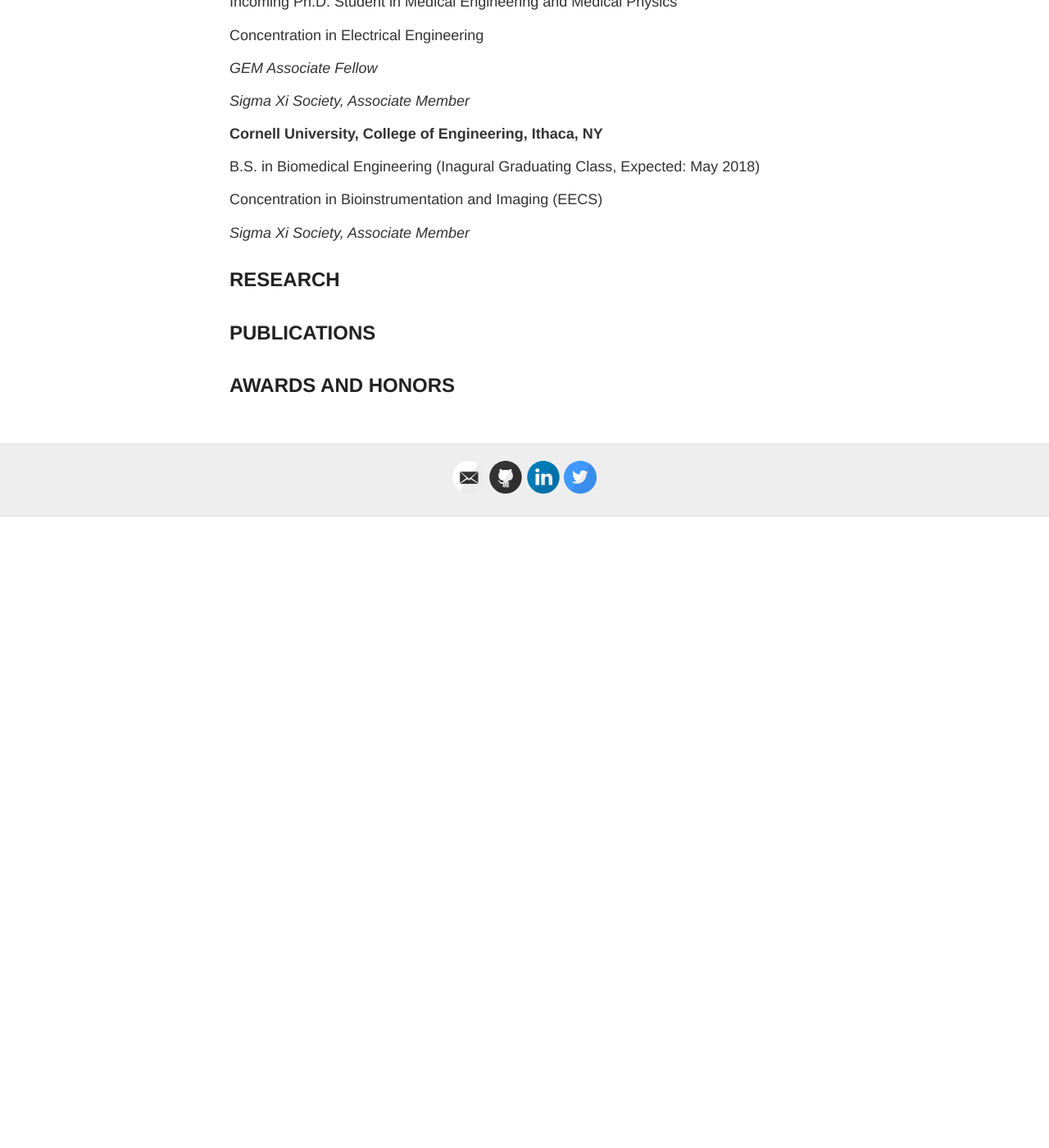
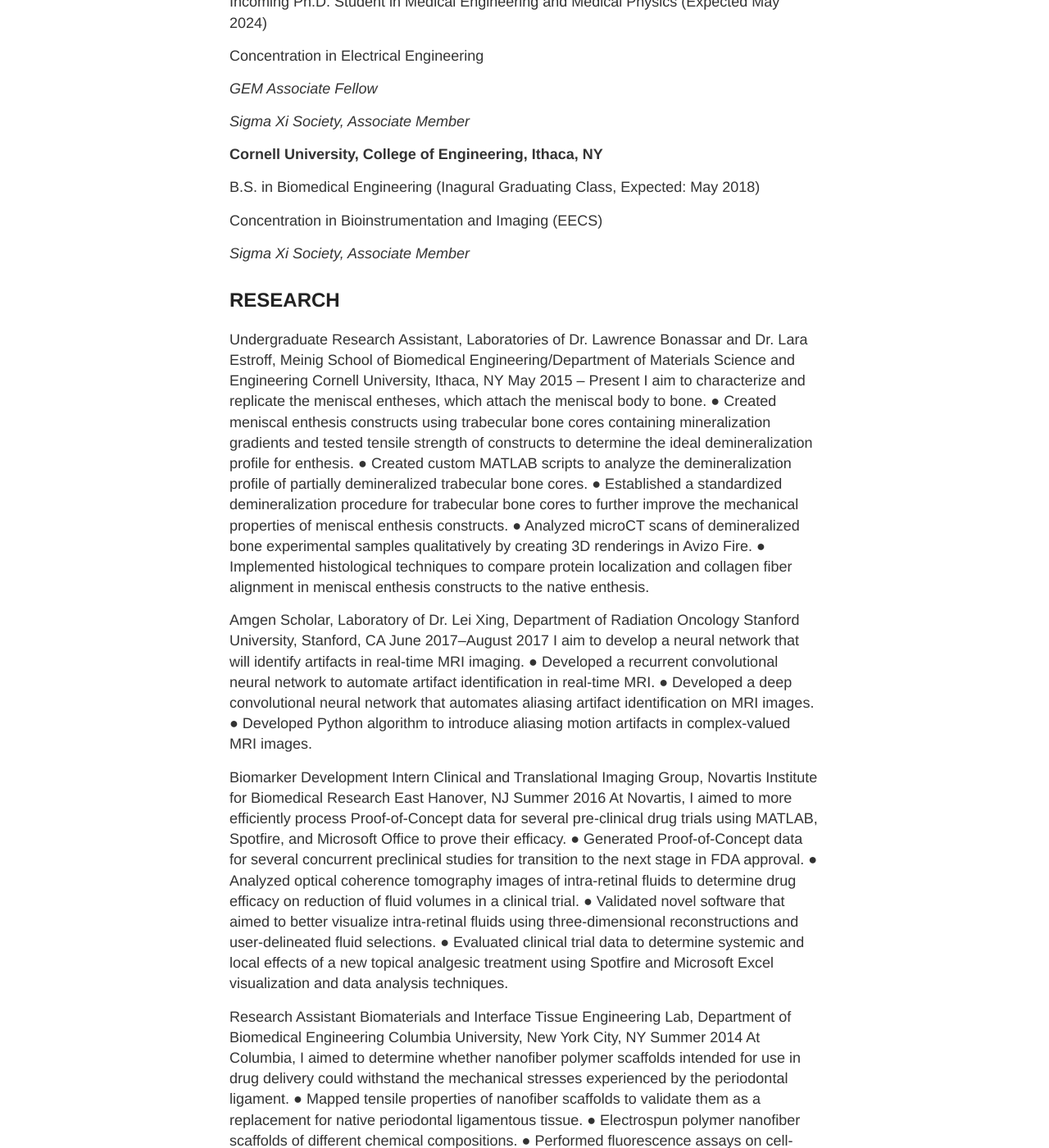
Before and after one commit to harrodjordan/harrodjordan.github.io, a Jekyll site: the page built from CV.md, in a window 1280 px wide and 1400 px high, scrolled down 425 px. Shown: the whole window at 82% size. Built offline with Jekyll 4.4.1, drawn with Linux system fonts in a browser that asks for light colours; before the commit the page ends 1055 px from its top, so only the background shows below that; some of the changed text lies outside the part shown.

Commit message:
Update CV.md

```diff
--- a/CV.md
+++ b/CV.md
@@ -10,7 +10,7 @@
 
 **Harvard-MIT Health Sciences and Technology, Cambridge, MA**
 
-Incoming Ph.D. Student in Medical Engineering and Medical Physics
+Incoming Ph.D. Student in Medical Engineering and Medical Physics (Expected May 2024)
 
 Concentration in Electrical Engineering
 
@@ -30,8 +30,87 @@
 
 ## RESEARCH
 
+Undergraduate Research Assistant, Laboratories of Dr. Lawrence Bonassar and Dr. Lara Estroff,
+Meinig School of Biomedical Engineering/Department of Materials Science and Engineering Cornell University, Ithaca, NY
+May 2015 – Present
+I aim to characterize and replicate the meniscal entheses, which attach the meniscal body to bone.
+● Created meniscal enthesis constructs using trabecular bone cores containing mineralization gradients and tested tensile strength of constructs to determine the ideal demineralization profile for enthesis.
+● Created custom MATLAB scripts to analyze the demineralization profile of partially demineralized trabecular bone cores.
+● Established a standardized demineralization procedure for trabecular bone cores to further improve the mechanical properties of meniscal enthesis constructs.
+● Analyzed microCT scans of demineralized bone experimental samples qualitatively by creating 3D renderings in Avizo Fire.
+● Implemented histological techniques to compare protein localization and collagen fiber alignment in meniscal enthesis constructs to the native enthesis.
 
+Amgen Scholar, Laboratory of Dr. Lei Xing, Department of Radiation Oncology Stanford University, Stanford, CA
+June 2017–August 2017
+I aim to develop a neural network that will identify artifacts in real-time MRI imaging.
+● Developed a recurrent convolutional neural network to automate artifact identification in real-time MRI.
+● Developed a deep convolutional neural network that automates aliasing artifact identification on MRI images. ● Developed Python algorithm to introduce aliasing motion artifacts in complex-valued MRI images.
+
+Biomarker Development Intern
+Clinical and Translational Imaging Group, Novartis Institute for Biomedical Research
+East Hanover, NJ
+Summer 2016
+At Novartis, I aimed to more efficiently process Proof-of-Concept data for several pre-clinical drug trials using MATLAB, Spotfire, and Microsoft Office to prove their efficacy.
+● Generated Proof-of-Concept data for several concurrent preclinical studies for transition to the next stage in FDA
+approval.
+● Analyzed optical coherence tomography images of intra-retinal fluids to determine drug efficacy on reduction of
+fluid volumes in a clinical trial.
+● Validated novel software that aimed to better visualize intra-retinal fluids using three-dimensional reconstructions and user-delineated fluid selections.
+● Evaluated clinical trial data to determine systemic and local effects of a new topical analgesic treatment using Spotfire and Microsoft Excel visualization and data analysis techniques.
+
+Research Assistant
+Biomaterials and Interface Tissue Engineering Lab, Department of Biomedical Engineering Columbia University, New York City, NY
+Summer 2014
+At Columbia, I aimed to determine whether nanofiber polymer scaffolds intended for use in drug delivery could withstand the mechanical stresses experienced by the periodontal ligament.
+● Mapped tensile properties of nanofiber scaffolds to validate them as a replacement for native periodontal
+ligamentous tissue.
+● Electrospun polymer nanofiber scaffolds of different chemical compositions.
+● Performed fluorescence assays on cell-seeded scaffolds to determine DNA content and cell viability.
+● Performed mechanical testing to determine failure energies of polymer scaffolds and interpreted results using
+MATLAB and Microsoft Excel.
 
 ## PUBLICATIONS
 
+Jordan Harrod, Morteza Mardani, John Pauly, Lei Xing. “Deep Predictive Coding For Super Time-Resolved MR
+Imaging” (Abstract) Neural Information Processing Systems, 2017, December 9th, 2017
+
+Jordan Harrod, Morteza Mardani, Lei Xing. “Automated Artifact Identification in MR Images Using Deep Convolutional Networks” (Abstract) BMES Annual Meeting, 2017, October 11th, 2017
+
+Guillaume Normand, Eric H Souied, Bruno Lay, Ronan Danno, Rocio Blanco-Garavito, Perrinne Charrard, Jordan Harrod, Michael Maker, Sudeep Chandra, Georges Weissgerber. “Validation of 3D volumetry for a novel anti- angiogenic therapy of neovascular age-related macular degeneration” (Abstract), ARVO Annual Meeting 2017, May 8, 2017
+
+## PRESENTATIONS
+
+
+## TEACHING
+
+Undergraduate Teaching Assistant
+BME 3310: Medical and Preclinical Imaging
+Meinig School of Biomedical Engineering, Cornell University
+● Advised students on imaging modalities and image analysis, and held office hours.
+Undergraduate Teaching Assistant
+
+BME 3030: Measurement and Instrumentation in Biomedical Engineering
+Meinig School of Biomedical Engineering, Cornell University
+● Designed and taught a lecture on advanced biomedical data manipulation.
+● Advised students on circuit design and experimental design during an instrumentation lab and held office hours.
+ Chemistry Tutor
+
+CHEM 1007: Academic Support for CHEM 2070 Department of Chemistry, Cornell University
+• Tutored underclassmen in introductory chemistry
+
 ## AWARDS AND HONORS
+
+National Action Council for Minorities in Engineering (NACME) Scholarship May 2017
+National Action Council for Minorities in Engineering, Cornell University Diversity Programs in Engineering
+
+ Undergraduate Excellence in Service Award
+Cornell University Diversity Programs in Engineering
+
+Animal Health Hackathon, 9th Place (Team TransFur)
+Entrepreneurship at Cornell, Cornell University College of Veterinary Medicine
+
+National Residence Hall Honorary Student of the Year
+National Residence Hall Honorary, Cornell University Chapter
+
+National Residence Hall Honorary Student of the Month
+National Residence Hall Honorary, Cornell University Chapter
```
